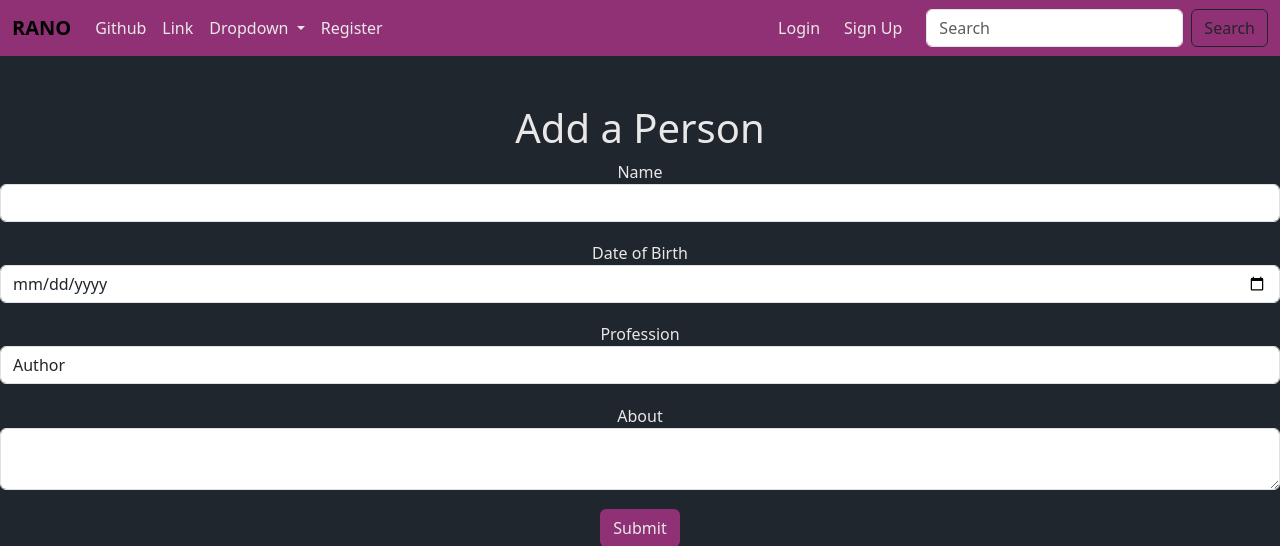
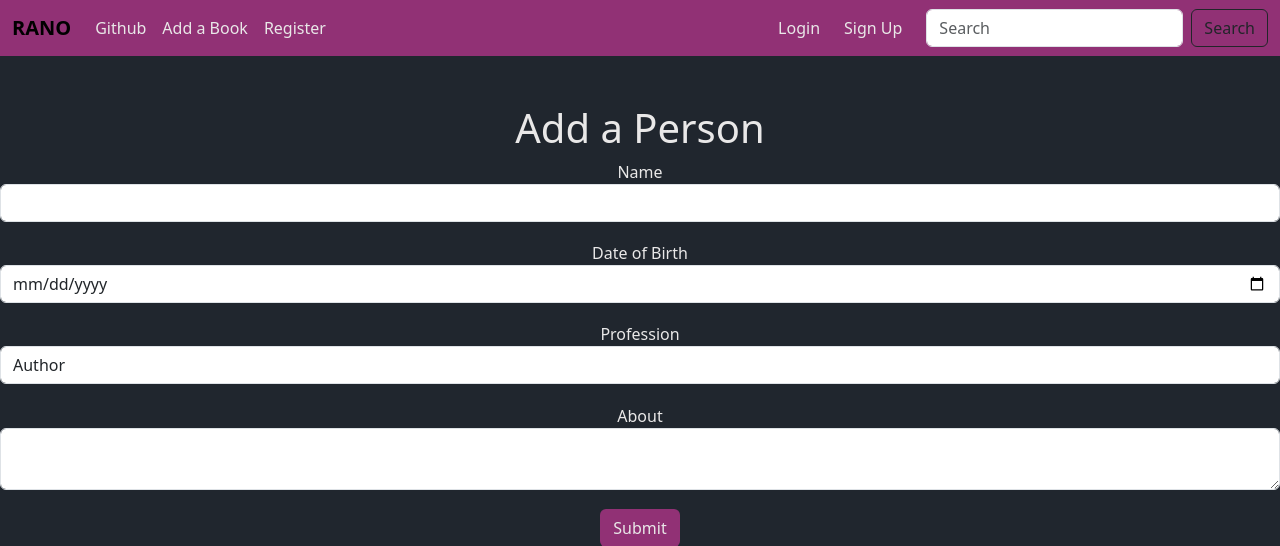
Before and after one commit to aarzoo8810/RANO-A-book-tracker-website, a Flask app: page /add-person in a window 1280 px wide. Shown: the top 546 px of the page. Run offline with Flask 3, Linux system fonts and the light colour scheme; some libraries are stand-ins or nearby versions.

Commit message:
Add some links to header

```diff
--- a/templates/header.html
+++ b/templates/header.html
@@ -12,20 +12,24 @@
                   <li class="nav-item">
                     <a class="nav-link" aria-current="page" href="https://github.com/aarzoo8810/RANO-keep-track-of-book-you-read">Github</a>
                   </li>
+
                   <li class="nav-item">
-                    <a class="nav-link" href="#">Link</a>
+                    <a class="nav-link" href="{{url_for('add')}}">Add a Book</a>
                   </li>
+
+                  {% if logged_in %}
                   <li class="nav-item dropdown">
                     <a class="nav-link dropdown-toggle" href="#" role="button" data-bs-toggle="dropdown" aria-expanded="false">
-                      Dropdown
+                      Add
                     </a>
                     <ul class="dropdown-menu">
-                      <li><a class="dropdown-item" href="#">Action</a></li>
-                      <li><a class="dropdown-item" href="#">Another action</a></li>
+                      <li><a class="dropdown-item" href="{{url_for('add')}}">A Book</a></li>
+                      <li><a class="dropdown-item" href="{{url_for('add_person')}}">A Person</a></li>
                       <li><hr class="dropdown-divider"></li>
                       <li><a class="dropdown-item" href="#">Something else here</a></li>
                     </ul>
                   </li>
+                  {% endif %}
                   <li class="nav-item">
                     <a href="#" class="nav-link">Register</a>
                   </li>
--- a/templates/index.html
+++ b/templates/index.html
@@ -34,6 +34,5 @@
       </div>
     </div>
   </div>
-    <a href="{{url_for('add')}}" class="btn add-btn">add</a>
 </div>
 {%endblock%}
```
